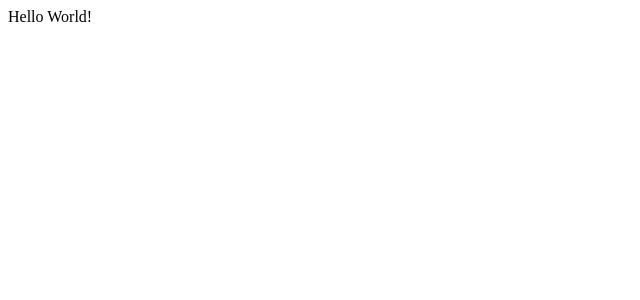
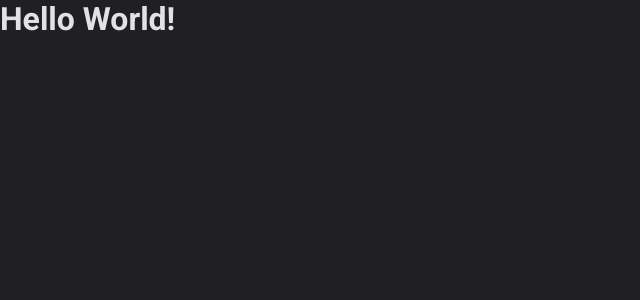
Before and after one commit to joaohenrik03/dt-money, a React (Vite) app: page / in a window 1280 px wide. Shown: the top 300 px of the page, without its empty margins (0-640 px from the left). Built offline with nearby package versions, Linux system fonts and the light colour scheme.

Commit message:
Global style and theme provider added to App.

```diff
--- a/src/App.tsx
+++ b/src/App.tsx
@@ -1,7 +1,14 @@
+import { ThemeProvider } from "styled-components";
+import { GlobalStyle } from "./styles/global";
+import { defaultTheme } from "./styles/themes/default";
+
 export function App() {
   return (
-    <div className="App">
-      Hello World!
-    </div>
+    <ThemeProvider theme={defaultTheme}>
+      <GlobalStyle />
+      <h1>
+        Hello World!
+      </h1>
+    </ThemeProvider>
   )
 }
```
